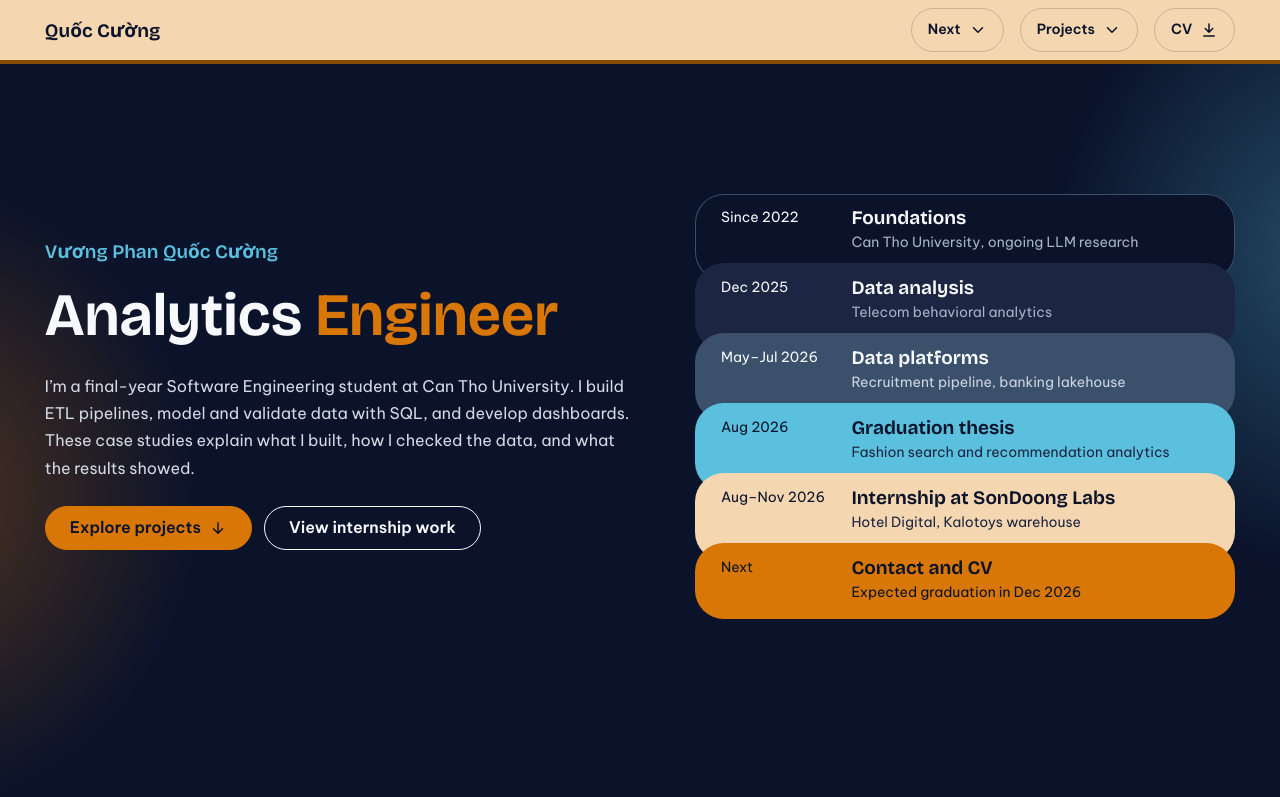
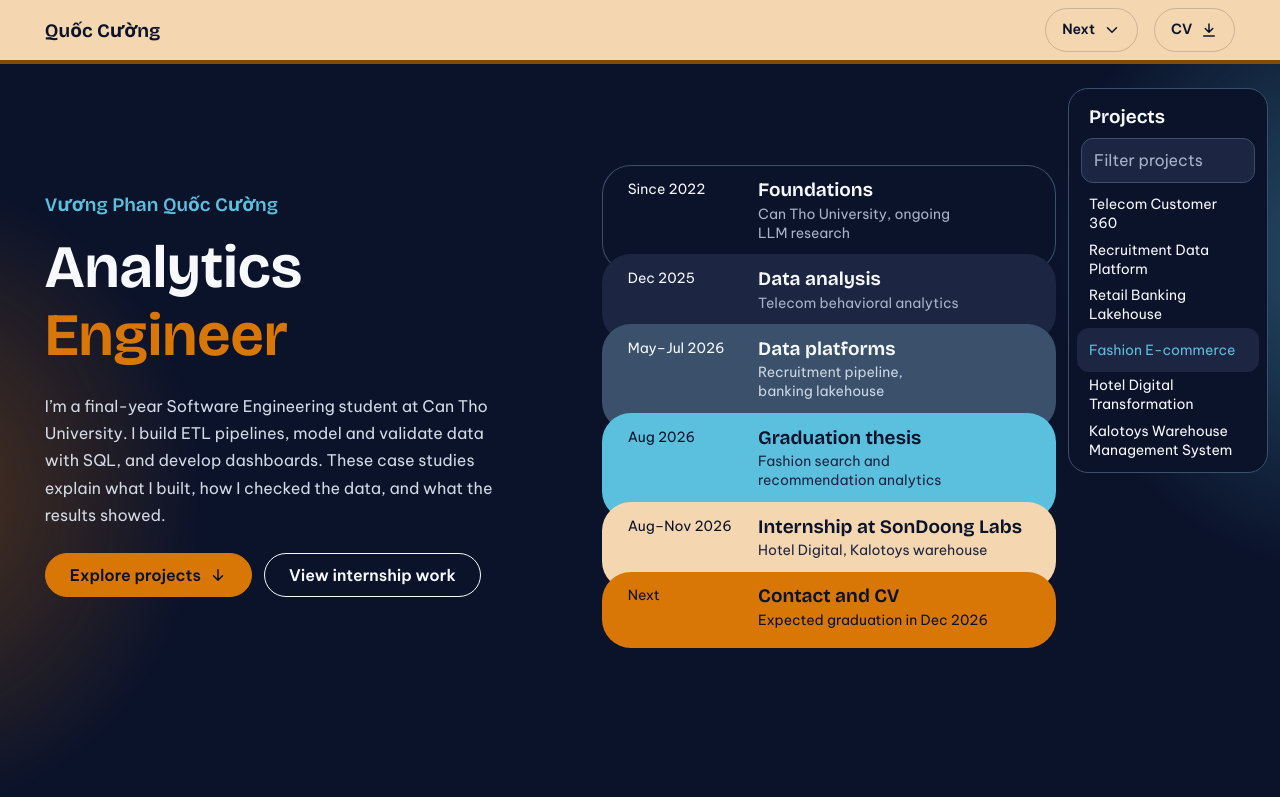
Before and after one commit to MPGranji/MPGranji.github.io, a plain HTML site: page portfolio/index.html in a window 1280 px wide. Shown: the top 797 px of the page. Drawn offline with nearby package versions, Linux system fonts and the light colour scheme.

Commit message:
Keep project navigation visible on desktop

```diff
--- a/main.js
+++ b/main.js
@@ -33,6 +33,7 @@
   const current = $('[data-current]');
   const chapterLinks = $$('.timeline-menu .menu-panel a');
   const projectMenu = $('.project-menu');
+  const desktopProjects = matchMedia('(min-width: 1024px)');
   const projectLinks = $$('nav a', projectMenu);
   const projectLinksById = new Map(projectLinks.map((link) => [link.hash.slice(1), link]));
   let active = null;
@@ -99,18 +100,20 @@
 
   /* Dropdowns */
   const menus = $$('.menu');
-  const closeMenus = (except) => menus.forEach((menu) => { if (menu !== except) menu.open = false; });
+  const isDropdown = (menu) => menu !== projectMenu || !desktopProjects.matches;
+  const closeMenu = (menu) => { if (isDropdown(menu)) menu.open = false; };
+  const closeMenus = (except) => menus.forEach((menu) => { if (menu !== except) closeMenu(menu); });
   menus.forEach((menu) => {
-    menu.addEventListener('toggle', () => { if (menu.open) closeMenus(menu); });
-    menu.addEventListener('click', (event) => { if (event.target.closest('a')) menu.open = false; });
+    menu.addEventListener('toggle', () => { if (menu.open && isDropdown(menu)) closeMenus(menu); });
+    menu.addEventListener('click', (event) => { if (event.target.closest('a')) closeMenu(menu); });
     menu.addEventListener('focusout', (event) => {
-      if (event.relatedTarget && !menu.contains(event.relatedTarget)) menu.open = false;
+      if (event.relatedTarget && !menu.contains(event.relatedTarget)) closeMenu(menu);
     });
   });
-  document.addEventListener('click', (event) => { if (!event.target.closest('.menu')) closeMenus(); });
+  document.addEventListener('click', (event) => closeMenus(event.target.closest('.menu')));
   document.addEventListener('keydown', (event) => {
     if (event.key !== 'Escape') return;
-    const open = menus.find((menu) => menu.open);
+    const open = menus.find((menu) => menu.open && isDropdown(menu));
     if (!open) return;
     open.open = false;
     $('summary', open).focus();
@@ -125,16 +128,27 @@
     projectLinks.forEach((link) => { link.hidden = !link.textContent.toLowerCase().includes(query); });
     projectEmpty.textContent = projectLinks.every((link) => link.hidden) ? 'No matching projects.' : '';
   }
+  function resetProjectFilter() {
+    if (!projectQuery.value) return;
+    projectQuery.value = '';
+    filterProjects();
+  }
+  function syncProjectMenu() {
+    projectMenu.open = desktopProjects.matches;
+  }
   projectQuery.addEventListener('input', filterProjects);
   projectQuery.addEventListener('keydown', (event) => {
     if (event.key === 'Enter') projectLinks.find((link) => !link.hidden)?.click();
   });
   projectMenu.addEventListener('toggle', () => {
-    if (projectMenu.open) return;
-    projectQuery.value = '';
-    filterProjects();
+    if (!projectMenu.open) resetProjectFilter();
+  });
+  $('nav', projectMenu).addEventListener('click', (event) => {
+    if (event.target.closest('a')) resetProjectFilter();
   });
   projectFilter.hidden = false;
+  desktopProjects.addEventListener('change', syncProjectMenu);
+  syncProjectMenu();
 
   /* Galleries and lightbox */
   const lightbox = $('.lightbox');
--- a/portfolio/index.html
+++ b/portfolio/index.html
@@ -25,9 +25,9 @@
   <link rel="preconnect" href="https://fonts.googleapis.com">
   <link rel="preconnect" href="https://fonts.gstatic.com" crossorigin>
   <link rel="stylesheet" href="https://fonts.googleapis.com/css2?family=Be+Vietnam+Pro:wght@400;600&amp;family=Bricolage+Grotesque:wght@600;650&amp;display=swap">
-  <link rel="stylesheet" href="../styles.css?v=project-picker">
+  <link rel="stylesheet" href="../styles.css?v=desktop-projects">
   <script>document.documentElement.classList.add('js')</script>
-  <script src="../main.js?v=project-picker" defer></script>
+  <script src="../main.js?v=desktop-projects" defer></script>
 </head>
 <body>
 <svg hidden aria-hidden="true">
@@ -57,6 +57,7 @@
     <details class="menu project-menu">
       <summary>Projects<svg class="icon" aria-hidden="true"><use href="#i-chevron"/></svg></summary>
       <div class="menu-panel">
+        <p class="project-menu-title">Projects</p>
         <div class="project-filter" hidden>
           <label class="sr-only" for="project-query">Filter projects</label>
           <input id="project-query" type="search" placeholder="Filter projects" autocomplete="off">
--- a/styles.css
+++ b/styles.css
@@ -36,6 +36,8 @@
   --radius-chapter: clamp(1.75rem, 4vw, 4rem);
   --tap: 44px;
   --header: 64px;
+  --content-width: 1240px;
+  --content-gutter: clamp(1rem, 3.5vw, 3rem);
   --ease: cubic-bezier(.22, 1, .36, 1);
   --fast: 180ms;
   --base: 360ms;
@@ -85,7 +87,7 @@ a { color: inherit; }
 button { color: inherit; font: inherit; cursor: pointer; }
 [hidden] { display: none !important; }
 :focus-visible { outline: 3px solid var(--accent, var(--sky)); outline-offset: 3px; }
-.container { width: min(1240px, calc(100% - clamp(2rem, 7vw, 6rem))); margin-inline: auto; }
+.container { width: min(var(--content-width), calc(100% - 2 * var(--content-gutter))); margin-inline: auto; }
 .sr-only { position: absolute; width: 1px; height: 1px; overflow: hidden; clip-path: inset(50%); white-space: nowrap; }
 .skip { position: fixed; top: var(--s2); left: var(--s2); z-index: 100; padding: var(--s3) var(--s4); border-radius: var(--radius-sm); background: var(--sand); color: var(--night); transform: translateY(-160%); }
 .skip:focus { transform: none; }
@@ -134,6 +136,7 @@ button { color: inherit; font: inherit; cursor: pointer; }
 
 .project-menu[open] summary { border-color: var(--accent); }
 .project-menu .menu-panel { width: 17rem; min-width: 0; max-height: calc(100dvh - var(--header) - var(--s5)); overflow-y: auto; overscroll-behavior: contain; }
+.project-menu-title { display: none; }
 .project-menu .menu-panel a { line-height: 1.35; }
 .project-menu a[aria-current] { color: var(--sky); }
 .project-filter { margin: var(--s1) var(--s1) var(--s2); }
@@ -144,10 +147,23 @@ button { color: inherit; font: inherit; cursor: pointer; }
 .project-filter input::placeholder { color: #A7B4C6; }
 .project-empty:not(:empty) { padding: var(--s2) var(--s3); color: #A7B4C6; font-size: var(--text-sm); }
 
-@media (min-width: 1700px) {
-  .project-menu { position: fixed; top: calc(var(--header) + var(--s5)); right: var(--s3); }
-  .project-menu summary { background: var(--bg); }
-  .project-menu .menu-panel { width: 12.5rem; max-height: calc(100dvh - var(--header) - var(--tap) - var(--s8)); }
+@media screen and (min-width: 1024px) {
+  :root {
+    --project-rail-width: 12.5rem;
+    --project-rail-space: calc(var(--project-rail-width) + 2 * var(--s3));
+  }
+  /* Reserve a gutter on laptops and use the existing side margin on wide screens. */
+  main > :is(section, .featured) {
+    padding-inline-end: clamp(0px, calc(var(--content-width) + 2 * var(--project-rail-space) - 100%), calc(var(--project-rail-space) - var(--content-gutter)));
+  }
+  .project-menu {
+    position: fixed; top: calc(var(--header) + var(--s5));
+    right: max(var(--s3), calc((100% - var(--content-width)) / 2 - var(--project-rail-width) - var(--s3)));
+  }
+  .project-menu[open] summary { display: none; }
+  .project-menu .menu-panel { position: static; width: var(--project-rail-width); max-height: calc(100dvh - var(--header) - var(--s7)); animation: none; }
+  .project-menu-title { display: block; margin: var(--s2) var(--s3); font: 650 var(--text-lg)/1.3 var(--display); }
+  .timeline-menu[open], .cv-menu[open] { z-index: 1; }
 }
 
 /* Tag and toolkit */
```
